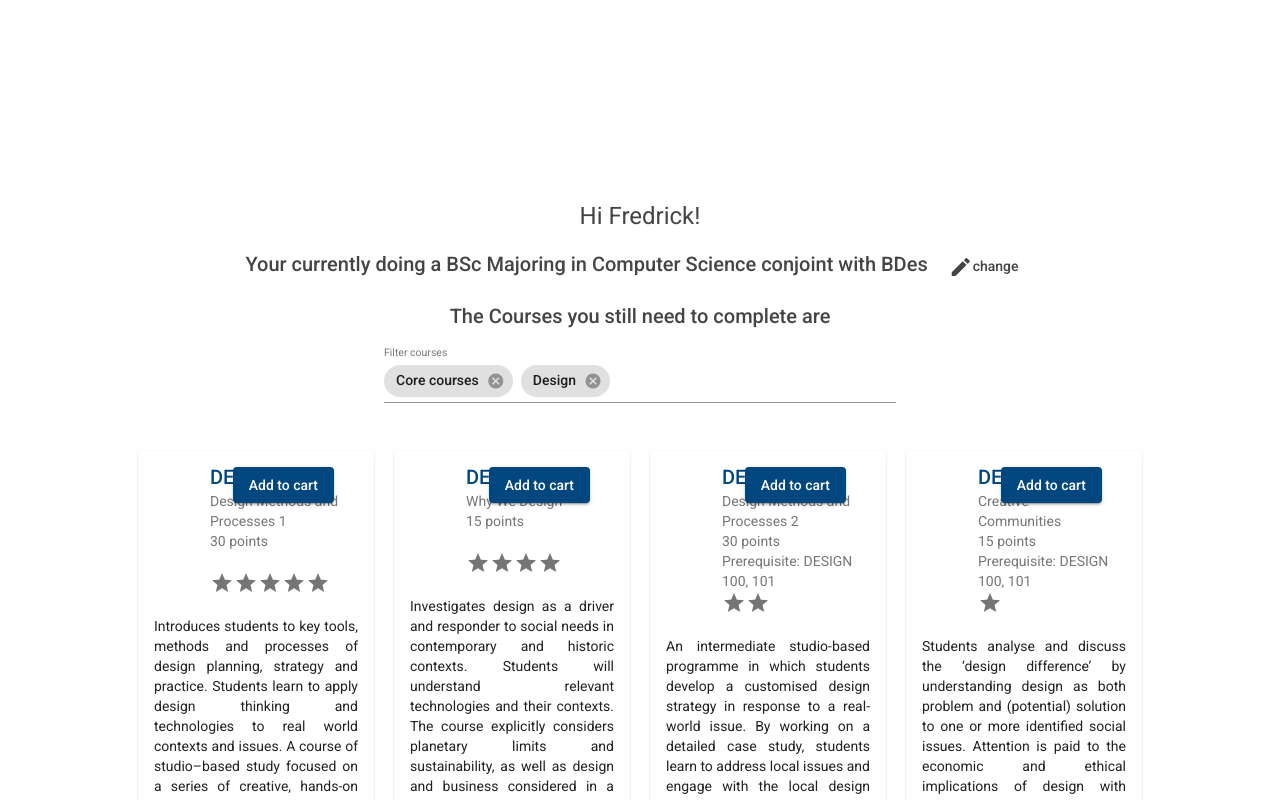
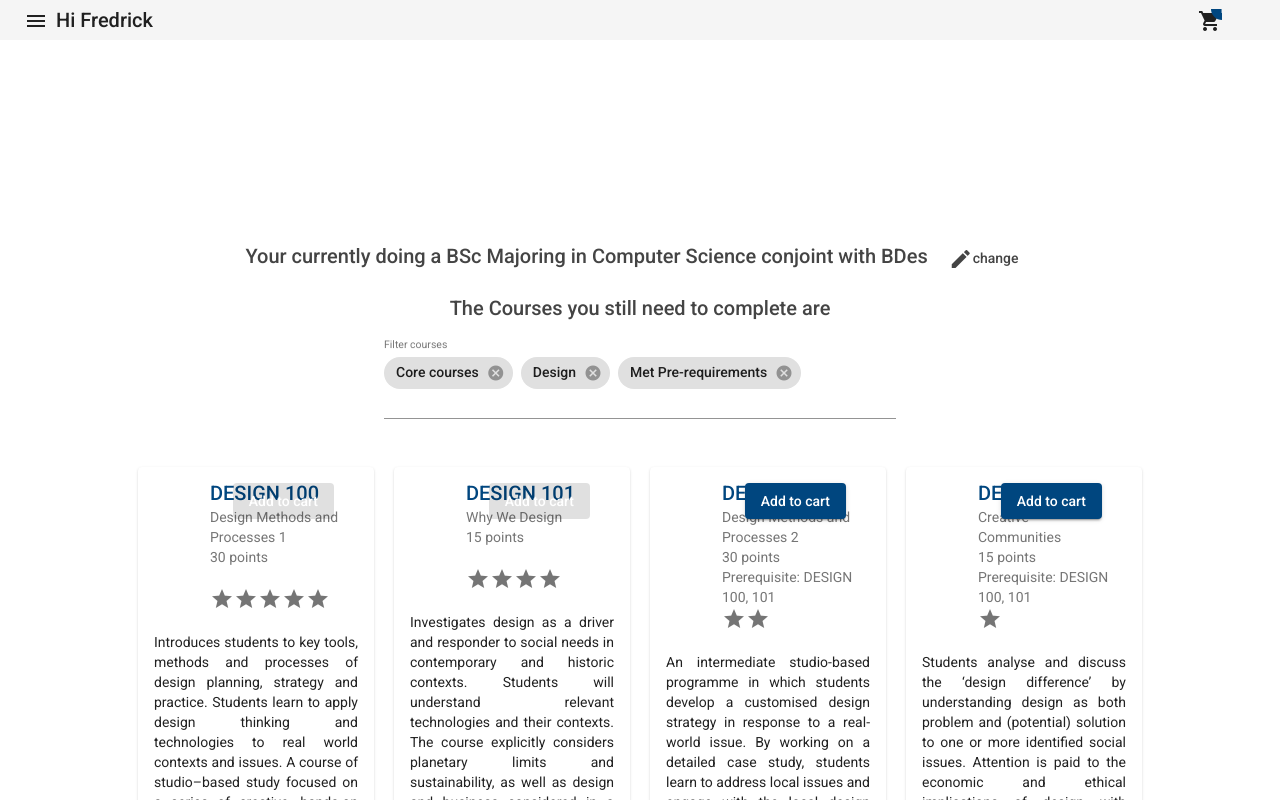
Before and after one commit to etinaude/enrol, an Angular app: page / in a window 1280 px wide. Shown: the top 800 px of the page. Built offline with nearby package versions, Linux system fonts and the light colour scheme.

Commit message:
main page style

```diff
--- a/src/app/app.component.html
+++ b/src/app/app.component.html
@@ -1,5 +1,28 @@
 <div class="body">
-  <h1>Hi Fredrick!</h1>
+  <mat-toolbar>
+    <button
+      mat-icon-button
+      class="example-icon"
+      aria-label="Example icon-button with menu icon"
+    >
+      <mat-icon>menu</mat-icon>
+    </button>
+    <span>Hi Fredrick</span>
+    <span class="example-spacer"></span>
+    <button
+      mat-icon-button
+      class="cart"
+      aria-label="Example icon-button with heart icon"
+    >
+      <mat-icon matBadge="1">shopping_cart</mat-icon>
+    </button>
+    <button
+      mat-icon-button
+      class="example-icon"
+      aria-label="Example icon-button with share icon"
+    ></button>
+  </mat-toolbar>
+
   <h2>
     Your currently doing a BSc Majoring in Computer Science conjoint with BDes
 
@@ -20,12 +43,19 @@
       <mat-chip [selectable]="true" [removable]="true"
         >Design <mat-icon matChipRemove>cancel</mat-icon></mat-chip
       >
+      <mat-chip [selectable]="true" [removable]="true"
+        >Met Pre-requirements
+        <mat-icon matChipRemove>cancel</mat-icon></mat-chip
+      >
       <input placeholder="Filter courses" [matChipInputFor]="chipList" />
     </mat-chip-list>
   </mat-form-field>
 
   <div class="courses">
-    <mat-card *ngFor="let course of courses">
+    <mat-card
+      *ngFor="let course of courses"
+      class="complete-{{ course.complete }}"
+    >
       <mat-card-header>
         <div mat-card-avatar class="example-header-image"></div>
         <mat-card-title (click)="showModal(course)">{{
@@ -41,17 +71,23 @@
           <mat-icon *ngFor="let i of course.stars">star</mat-icon>
         </mat-card-subtitle>
 
-        <button mat-raised-button color="primary" class="enrol-now">
+        <button
+          disabled="{{ course.complete }}"
+          mat-raised-button
+          color="primary"
+          class="enrol-now"
+          matTooltip="{{ course.complete ? 'Already complete' : 'Available' }}"
+        >
           Add to cart
         </button>
       </mat-card-header>
       <mat-card-content> {{ course.description }}</mat-card-content>
 
       <mat-card-actions>
-        <button mat-raised-button class="blue-btn" (click)="showModal(course)">
+        <button mat-raised-button color="primary" (click)="showModal(course)">
           More Info
         </button>
-        <button mat-raised-button class="blue-btn">
+        <button mat-raised-button color="primary">
           <mat-icon>share</mat-icon>
           Share
         </button>
--- a/src/app/app.component.scss
+++ b/src/app/app.component.scss
@@ -49,12 +49,20 @@
 .body {
   width: 100%;
   height: 100%;
-  margin-top: 200px;
   display: flex;
   flex-direction: column;
 
   text-align: center;
   align-content: center;
+
+  .mat-toolbar {
+    margin-bottom: 200px;
+
+    .cart {
+      position: absolute;
+      right: 50px;
+    }
+  }
 }
 
 .courses {
@@ -74,7 +82,6 @@
         height: min-content;
         right: 40px;
         position: absolute;
-        background-color: #00467f;
         color: white !important;
 
         * {
@@ -88,7 +95,6 @@
   margin-top: 20px;
 
   .blue-btn {
-    background-color: #00467f;
     color: white !important;
 
     * {
--- a/src/app/app.component.ts
+++ b/src/app/app.component.ts
@@ -10,6 +10,7 @@ export interface courseType {
   stars: number[];
   required: boolean;
   prereq: string;
+  complete: boolean;
 }
 @Component({
   selector: 'app-root',
@@ -18,7 +19,7 @@ export interface courseType {
 })
 export class AppComponent {
   title = 'enrol';
-  courses = [
+  courses: courseType[] = [
     {
       title: 'DESIGN 100',
       subTitle: 'Design Methods and Processes 1',
@@ -28,6 +29,7 @@ export class AppComponent {
       stars: Array(5).fill(4),
       required: true,
       prereq: '',
+      complete: true,
     },
     {
       title: 'DESIGN 101',
@@ -38,6 +40,7 @@ export class AppComponent {
       stars: Array(4).fill(4),
       required: true,
       prereq: '',
+      complete: true,
     },
     {
       title: 'DESIGN 200',
@@ -48,6 +51,7 @@ export class AppComponent {
       stars: Array(2).fill(4),
       required: true,
       prereq: 'Prerequisite: DESIGN 100, 101',
+      complete: false,
     },
     {
       title: 'DESIGN 201',
@@ -58,6 +62,7 @@ export class AppComponent {
       stars: Array(1).fill(4),
       required: true,
       prereq: 'Prerequisite: DESIGN 100, 101',
+      complete: false,
     },
   ];
 
```
